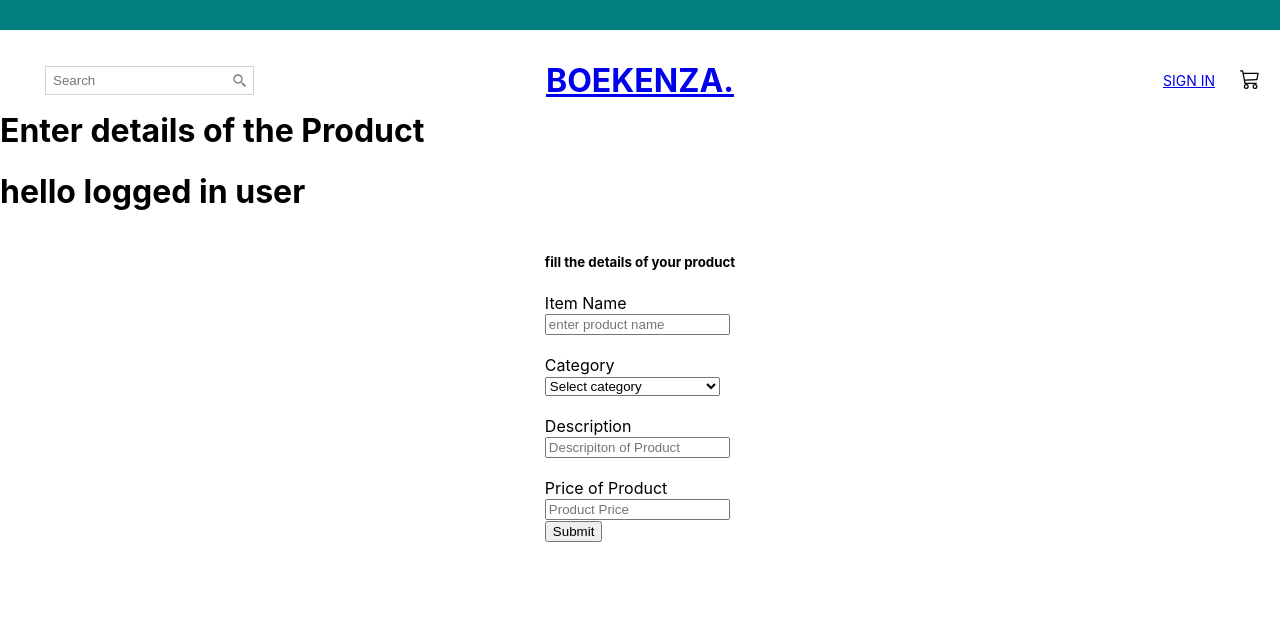
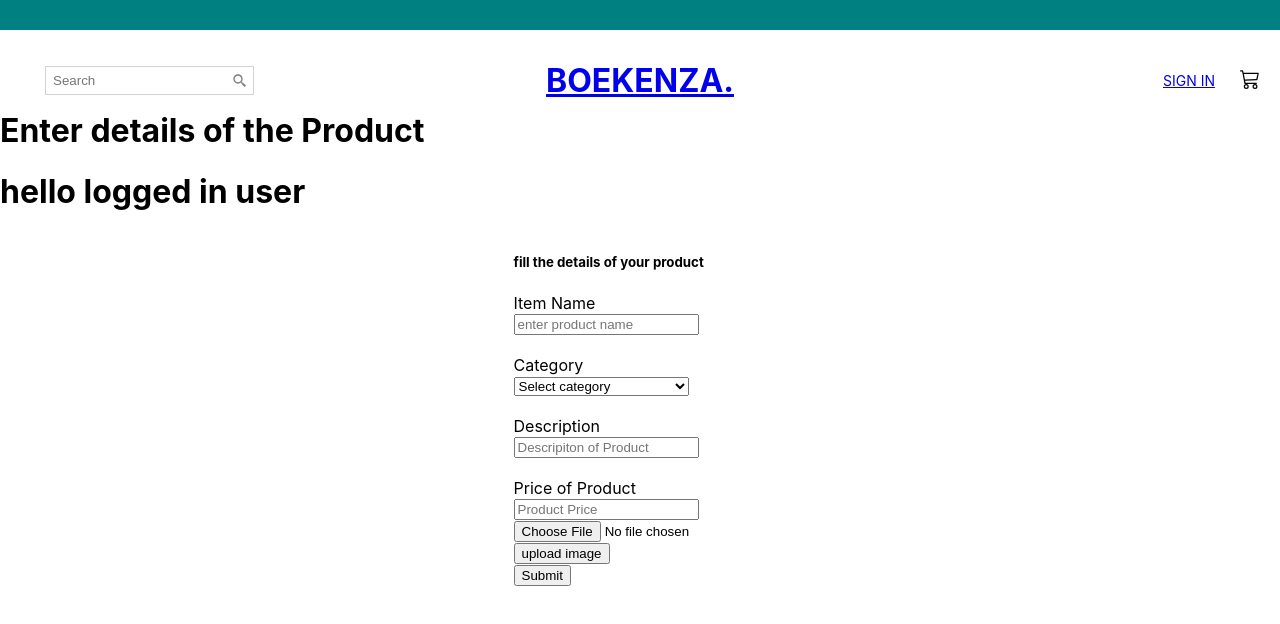
Before and after one commit to Atharvasharma12/Boekenza2.0, a React (Create React App) app: page /LoginPage/UploadProduct in a window 1280 px wide. Shown: the top 624 px of the page. Built offline with nearby package versions, Linux system fonts and the light colour scheme.

Commit message:
DOC : product image upload success

```diff
--- a/src/App.jsx
+++ b/src/App.jsx
@@ -27,6 +27,7 @@ function App() {
         <Route path="LoginPage/RegisterPage" element={<RegisterPage />} />
         <Route path="/LoginPage/UploadProduct" element={<UploadProduct />} />
         <Route path="/ProductList" element={<ProductList />} />
+        <Route path="/AllProductList" element={<AllProductList />} />
       </Routes>
     </>
   );
--- a/src/Components/ProductList.jsx
+++ b/src/Components/ProductList.jsx
@@ -29,6 +29,7 @@ function ProductList() {
         {item.map((element, id) => {
           return (
             <div key={id} className="productDiv">
+              <img src={element.productImageURL} alt="img" />
               <h2>{element.productName}</h2>
               <p>{element.productDiscription}</p>
               <h6>{element.productPrice}/-</h6>
--- a/src/Components/UploadProduct.jsx
+++ b/src/Components/UploadProduct.jsx
@@ -16,7 +16,10 @@ function UploadProduct() {
     productCategory: "",
     productDiscription: "",
     productPrice: "",
+    productImageURL: "",
   });
+
+  const [image, setImage] = useState();
 
   const handelOnChange = (event) => {
     const { name, value } = event.target;
@@ -53,6 +56,26 @@ function UploadProduct() {
     } else {
       alert("Invalid");
     }
+
+    console.log(productDetail);
+  };
+
+  const handelImageUpload = () => {
+    const imageForm = new FormData();
+    imageForm.append("file", image);
+    imageForm.append("upload_preset", "Boekenza");
+    // console.log(imageForm);
+    axios
+      .post("https://api.cloudinary.com/v1_1/diyl2r9z2/image/upload", imageForm)
+      .then((res) => {
+        console.log("uploaded to cloudinary");
+        // console.log(res.data.secure_url);
+        setProductDetail({
+          ...productDetail,
+          productImageURL: res.data.secure_url,
+        });
+      })
+      .catch((err) => console.log(err));
   };
 
   return (
@@ -111,6 +134,16 @@ function UploadProduct() {
                 name="productPrice"
                 onChange={handelOnChange}
               />
+              <div>
+                <input
+                  type="file"
+                  name=""
+                  id=""
+                  onChange={(e) => setImage(e.target.files[0])}
+                />
+                <br />
+                <button onClick={handelImageUpload}>upload image</button>
+              </div>
             </div>
             <button onClick={handelSubmit}>Submit</button>
           </div>
--- a/src/States/BReducers.jsx
+++ b/src/States/BReducers.jsx
@@ -20,6 +20,7 @@ const initialProductDetails = {
   productCategory: "",
   productDiscription: "",
   productPrice: "",
+  productImageURL: "",
 };
 
 export const productDetails = createReducer(initialProductDetails, {
@@ -28,6 +29,7 @@ export const productDetails = createReducer(initialProductDetails, {
     state.productCategory = action.payload.productCategory;
     state.productDiscription = action.payload.productDiscription;
     state.productPrice = action.payload.productPrice;
+    state.productImageURL = action.payload.productImageURL;
   },
 });
 
```
Also changed, not shown: src/Backend/index.js (+9 -2 lines).
